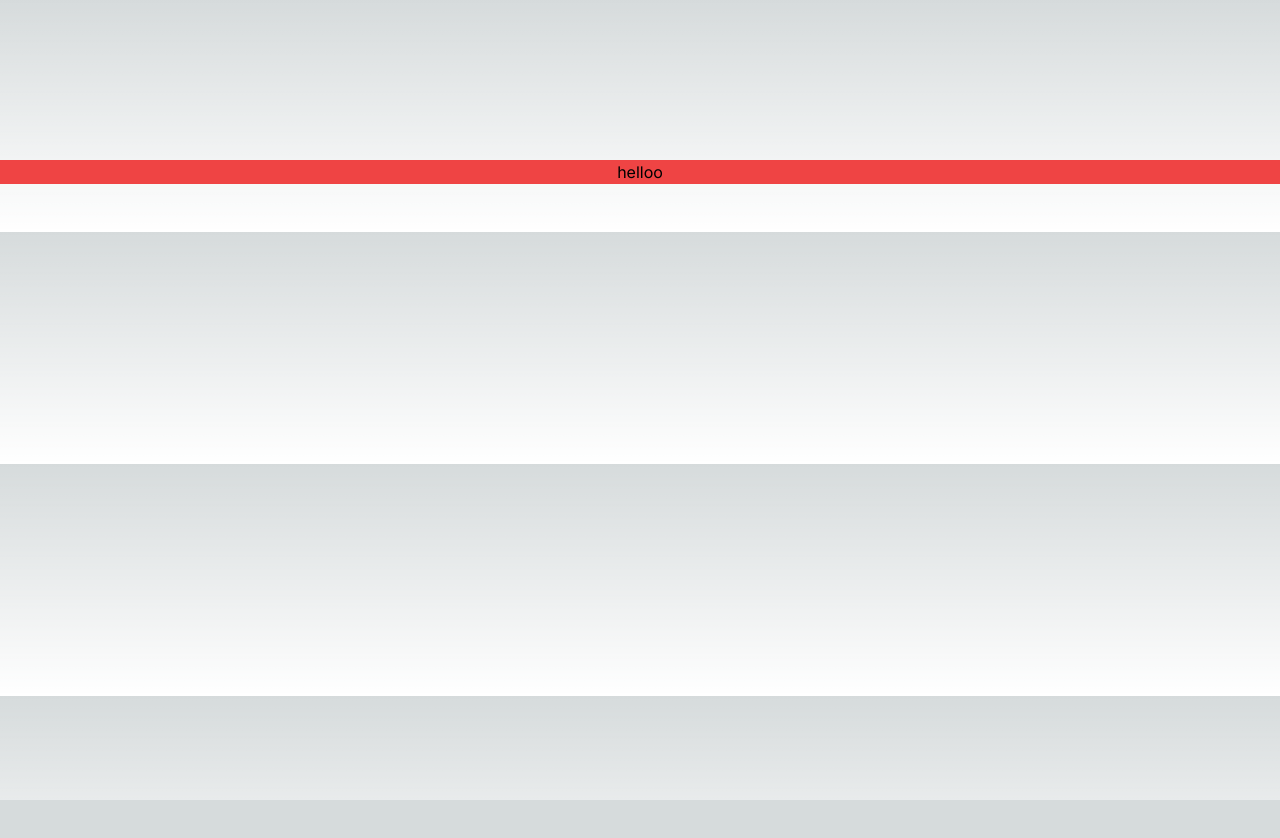
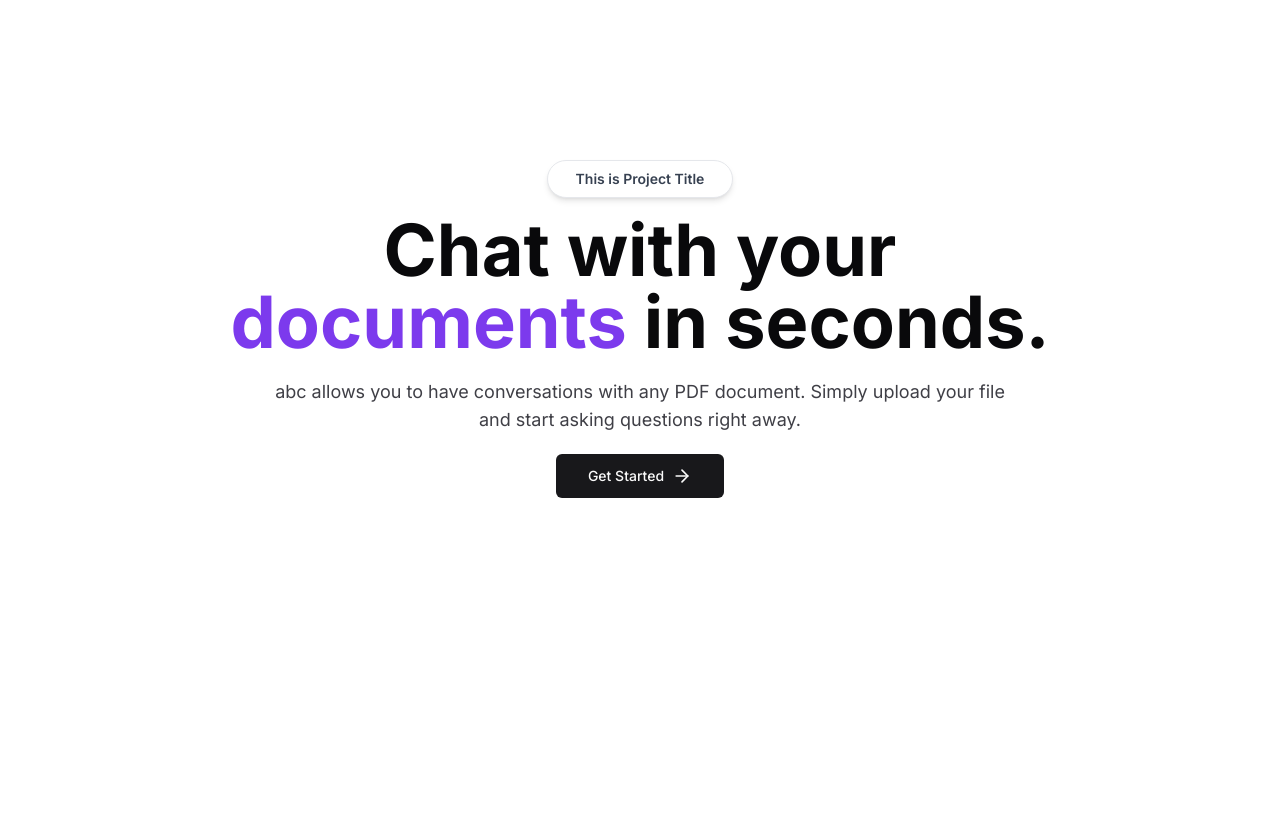
Before and after one commit to NepThunder/chatwithpdfdocument, a Next.js app: page / in a window 1280 px wide. Shown: the top 838 px of the page. Before the commit the page ends 800 px from the top, so only its background shows below. Built offline with nearby package versions, Linux system fonts and the light colour scheme.

Commit message:
new file:   components.json 	modified:   package.json 	modified:   pnpm-lock.yaml 	modified:   src/app/globals.css 	modified:   src/app/layout.tsx 	modified:   src/app/page.tsx 	new file:   src/components/ui/button.tsx 	new file:   src/lib/utils.ts 	modified:   tailwind.config.ts

```diff
--- a/src/app/globals.css
+++ b/src/app/globals.css
@@ -2,32 +2,75 @@
 @tailwind components;
 @tailwind utilities;
 
-:root {
-  --foreground-rgb: 0, 0, 0;
-  --background-start-rgb: 214, 219, 220;
-  --background-end-rgb: 255, 255, 255;
-}
+@layer base {
+  :root {
+    --background: 0 0% 100%;
+    --foreground: 240 10% 3.9%;
 
-@media (prefers-color-scheme: dark) {
-  :root {
-    --foreground-rgb: 255, 255, 255;
-    --background-start-rgb: 0, 0, 0;
-    --background-end-rgb: 0, 0, 0;
+    --card: 0 0% 100%;
+    --card-foreground: 240 10% 3.9%;
+
+    --popover: 0 0% 100%;
+    --popover-foreground: 240 10% 3.9%;
+
+    --primary: 240 5.9% 10%;
+    --primary-foreground: 0 0% 98%;
+
+    --secondary: 240 4.8% 95.9%;
+    --secondary-foreground: 240 5.9% 10%;
+
+    --muted: 240 4.8% 95.9%;
+    --muted-foreground: 240 3.8% 46.1%;
+
+    --accent: 240 4.8% 95.9%;
+    --accent-foreground: 240 5.9% 10%;
+
+    --destructive: 0 84.2% 60.2%;
+    --destructive-foreground: 0 0% 98%;
+
+    --border: 240 5.9% 90%;
+    --input: 240 5.9% 90%;
+    --ring: 240 10% 3.9%;
+
+    --radius: 0.5rem;
+  }
+
+  .dark {
+    --background: 240 10% 3.9%;
+    --foreground: 0 0% 98%;
+
+    --card: 240 10% 3.9%;
+    --card-foreground: 0 0% 98%;
+
+    --popover: 240 10% 3.9%;
+    --popover-foreground: 0 0% 98%;
+
+    --primary: 0 0% 98%;
+    --primary-foreground: 240 5.9% 10%;
+
+    --secondary: 240 3.7% 15.9%;
+    --secondary-foreground: 0 0% 98%;
+
+    --muted: 240 3.7% 15.9%;
+    --muted-foreground: 240 5% 64.9%;
+
+    --accent: 240 3.7% 15.9%;
+    --accent-foreground: 0 0% 98%;
+
+    --destructive: 0 62.8% 30.6%;
+    --destructive-foreground: 0 0% 98%;
+
+    --border: 240 3.7% 15.9%;
+    --input: 240 3.7% 15.9%;
+    --ring: 240 4.9% 83.9%;
   }
 }
 
-body {
-  color: rgb(var(--foreground-rgb));
-  background: linear-gradient(
-      to bottom,
-      transparent,
-      rgb(var(--background-end-rgb))
-    )
-    rgb(var(--background-start-rgb));
-}
-
-@layer utilities {
-  .text-balance {
-    text-wrap: balance;
+@layer base {
+  * {
+    @apply border-border;
+  }
+  body {
+    @apply bg-background text-foreground;
   }
 }
--- a/src/app/layout.tsx
+++ b/src/app/layout.tsx
@@ -1,6 +1,7 @@
 import type { Metadata } from "next";
 import { Inter } from "next/font/google";
 import "./globals.css";
+import { cn } from "./lib/utils";
 
 const inter = Inter({ subsets: ["latin"] });
 
@@ -15,8 +16,10 @@
   children: React.ReactNode;
 }>) {
   return (
-    <html lang="en">
-      <body className={inter.className}>{children}</body>
+    <html lang="en" className="light">
+      <body className={cn(
+        'min-h-screen font-sans antialiased granity', inter.className
+      )}>{children}</body>
     </html>
   );
 }
--- a/src/app/page.tsx
+++ b/src/app/page.tsx
@@ -1,7 +1,28 @@
+import { buttonVariants } from "@/components/ui/button";
 import MaxWidthWrapper from "./components/MaxWidthWrapper";
-
+import {ArrowRight} from 'lucide-react'
+import Link from "next/link";
 export default function Home() {
   return (
-    <MaxWidthWrapper className="bg-red-500">helloo</MaxWidthWrapper>
+    <>
+    <MaxWidthWrapper className="mb-12 mt-28 sm:mt-40 flex flex-col items-center justify-center text-center">
+      <div className="mx-auto mb-4 flex max-w-fit items-center justify-center space-x-2 overflow-hidden rounded-full border border-gray-200 bg-white px-7 py-2 shadow-md backdrop-blur transition-all hover:border-gray-300 hover:bg-white/50">
+        <p className="text-sm font-semibold text-gray-700">
+          This is Project Title
+        </p>
+      </div>
+      <h1 className="max-w-4xl text-5xl font-bold md:text-6xl lg:text-7xl">
+          Chat with your <span className="text-violet-600">documents</span> in seconds.
+        </h1>
+        <p className="mt-5 max-w-prose text-zinc-700 sm:text-lg">abc allows you to have conversations with any PDF document. Simply upload your file and start asking questions right away.</p>
+    <Link className={buttonVariants({
+      size:'lg',
+      className:'mt-5'
+    })} href="/dashboard" target="_blank">
+      Get Started <ArrowRight className="ml-2 h-5 w-5"/>
+    </Link>
+
+    </MaxWidthWrapper>
+    </>
   );
 }
--- /dev/null
+++ b/src/components/ui/button.tsx
@@ -0,0 +1,56 @@
+import * as React from "react"
+import { Slot } from "@radix-ui/react-slot"
+import { cva, type VariantProps } from "class-variance-authority"
+
+import { cn } from "@/lib/utils"
+
+const buttonVariants = cva(
+  "inline-flex items-center justify-center whitespace-nowrap rounded-md text-sm font-medium ring-offset-background transition-colors focus-visible:outline-none focus-visible:ring-2 focus-visible:ring-ring focus-visible:ring-offset-2 disabled:pointer-events-none disabled:opacity-50",
+  {
+    variants: {
+      variant: {
+        default: "bg-primary text-primary-foreground hover:bg-primary/90",
+        destructive:
+          "bg-destructive text-destructive-foreground hover:bg-destructive/90",
+        outline:
+          "border border-input bg-background hover:bg-accent hover:text-accent-foreground",
+        secondary:
+          "bg-secondary text-secondary-foreground hover:bg-secondary/80",
+        ghost: "hover:bg-accent hover:text-accent-foreground",
+        link: "text-primary underline-offset-4 hover:underline",
+      },
+      size: {
+        default: "h-10 px-4 py-2",
+        sm: "h-9 rounded-md px-3",
+        lg: "h-11 rounded-md px-8",
+        icon: "h-10 w-10",
+      },
+    },
+    defaultVariants: {
+      variant: "default",
+      size: "default",
+    },
+  }
+)
+
+export interface ButtonProps
+  extends React.ButtonHTMLAttributes<HTMLButtonElement>,
+    VariantProps<typeof buttonVariants> {
+  asChild?: boolean
+}
+
+const Button = React.forwardRef<HTMLButtonElement, ButtonProps>(
+  ({ className, variant, size, asChild = false, ...props }, ref) => {
+    const Comp = asChild ? Slot : "button"
+    return (
+      <Comp
+        className={cn(buttonVariants({ variant, size, className }))}
+        ref={ref}
+        {...props}
+      />
+    )
+  }
+)
+Button.displayName = "Button"
+
+export { Button, buttonVariants }
--- /dev/null
+++ b/src/lib/utils.ts
@@ -0,0 +1,6 @@
+import { type ClassValue, clsx } from "clsx"
+import { twMerge } from "tailwind-merge"
+
+export function cn(...inputs: ClassValue[]) {
+  return twMerge(clsx(inputs))
+}
--- a/tailwind.config.ts
+++ b/tailwind.config.ts
@@ -1,20 +1,80 @@
-import type { Config } from "tailwindcss";
+import type { Config } from "tailwindcss"
 
-const config: Config = {
+const config = {
+  darkMode: ["class"],
   content: [
-    "./src/pages/**/*.{js,ts,jsx,tsx,mdx}",
-    "./src/components/**/*.{js,ts,jsx,tsx,mdx}",
-    "./src/app/**/*.{js,ts,jsx,tsx,mdx}",
-  ],
+    './pages/**/*.{ts,tsx}',
+    './components/**/*.{ts,tsx}',
+    './app/**/*.{ts,tsx}',
+    './src/**/*.{ts,tsx}',
+	],
+  prefix: "",
   theme: {
+    container: {
+      center: true,
+      padding: "2rem",
+      screens: {
+        "2xl": "1400px",
+      },
+    },
     extend: {
-      backgroundImage: {
-        "gradient-radial": "radial-gradient(var(--tw-gradient-stops))",
-        "gradient-conic":
-          "conic-gradient(from 180deg at 50% 50%, var(--tw-gradient-stops))",
+      colors: {
+        border: "hsl(var(--border))",
+        input: "hsl(var(--input))",
+        ring: "hsl(var(--ring))",
+        background: "hsl(var(--background))",
+        foreground: "hsl(var(--foreground))",
+        primary: {
+          DEFAULT: "hsl(var(--primary))",
+          foreground: "hsl(var(--primary-foreground))",
+        },
+        secondary: {
+          DEFAULT: "hsl(var(--secondary))",
+          foreground: "hsl(var(--secondary-foreground))",
+        },
+        destructive: {
+          DEFAULT: "hsl(var(--destructive))",
+          foreground: "hsl(var(--destructive-foreground))",
+        },
+        muted: {
+          DEFAULT: "hsl(var(--muted))",
+          foreground: "hsl(var(--muted-foreground))",
+        },
+        accent: {
+          DEFAULT: "hsl(var(--accent))",
+          foreground: "hsl(var(--accent-foreground))",
+        },
+        popover: {
+          DEFAULT: "hsl(var(--popover))",
+          foreground: "hsl(var(--popover-foreground))",
+        },
+        card: {
+          DEFAULT: "hsl(var(--card))",
+          foreground: "hsl(var(--card-foreground))",
+        },
+      },
+      borderRadius: {
+        lg: "var(--radius)",
+        md: "calc(var(--radius) - 2px)",
+        sm: "calc(var(--radius) - 4px)",
+      },
+      keyframes: {
+        "accordion-down": {
+          from: { height: "0" },
+          to: { height: "var(--radix-accordion-content-height)" },
+        },
+        "accordion-up": {
+          from: { height: "var(--radix-accordion-content-height)" },
+          to: { height: "0" },
+        },
+      },
+      animation: {
+        "accordion-down": "accordion-down 0.2s ease-out",
+        "accordion-up": "accordion-up 0.2s ease-out",
       },
     },
   },
-  plugins: [],
-};
-export default config;
+  plugins: [require("tailwindcss-animate")],
+} satisfies Config
+
+export default config
```
Also changed, not shown: package.json (+6 -1 lines), components.json (added), 1 other file (tests, documents, lock files or other folders).
